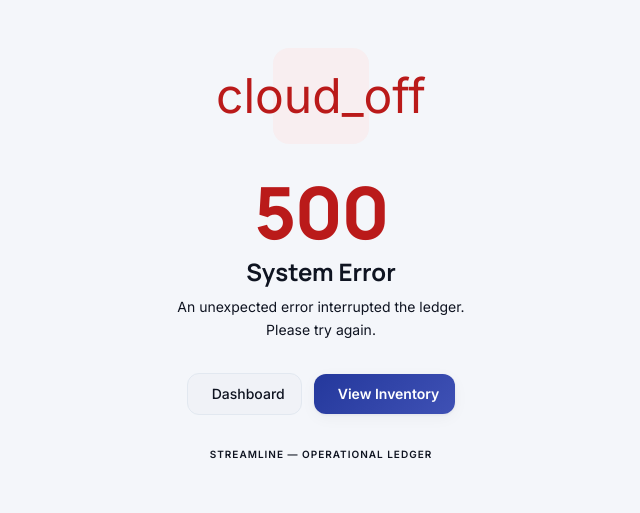
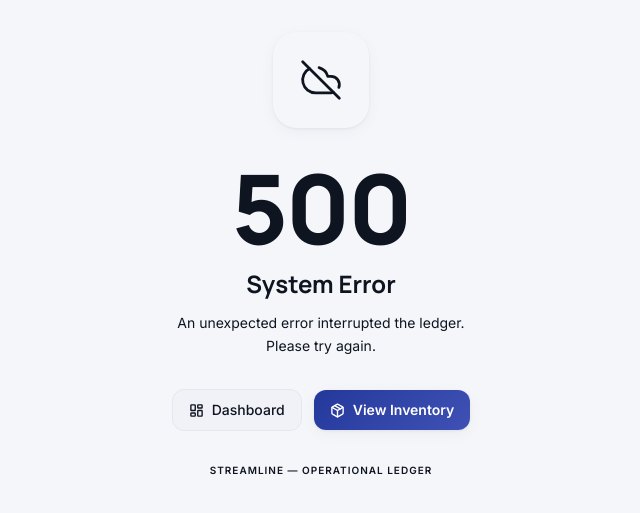
Before and after one commit to DAlejandroCl/streamline-inventory, a React (Vite) app in the folder frontend/: page / in a window 1280 px wide. Shown: the part 145-658 px from the top of the page, without its empty margins (319-959 px from the left). Built offline with nearby package versions, Linux system fonts and the light colour scheme; no server answers.

Commit message:
feat: implement ErrorPage — differentiated 404/500 with Lucide icons and gradient status code

```diff
--- a/frontend/src/pages/ErrorPage.tsx
+++ b/frontend/src/pages/ErrorPage.tsx
@@ -1,4 +1,5 @@
 import { isRouteErrorResponse, useRouteError, Link } from "react-router-dom";
+import { SearchX, CloudOff, AlertOctagon, LayoutDashboard, Package } from "lucide-react";
 import Button from "../components/ui/Button";
 
 export default function ErrorPage() {
@@ -7,62 +8,59 @@ export default function ErrorPage() {
   let status = 500;
   let title = "System Error";
   let description = "An unexpected error interrupted the ledger. Please try again.";
-  let icon = "cloud_off";
+  let Icon = CloudOff;
 
   if (isRouteErrorResponse(error)) {
     status = error.status;
     if (status === 404) {
       title = "Record Not Found";
       description = "The entry you're looking for doesn't exist in the ledger or has been removed.";
-      icon = "search_off";
+      Icon = SearchX;
     } else if (status === 400) {
       title = "Invalid Request";
       description = "The request could not be processed. Please check the data and try again.";
-      icon = "error_outline";
+      Icon = AlertOctagon;
     }
   }
 
   const is404 = status === 404;
 
   return (
-    <div className="min-h-screen bg-[var(--color-background)] flex items-center justify-center px-6">
+    <div
+      className="min-h-screen flex items-center justify-center px-6"
+      style={{ background: "var(--color-background)" }}
+    >
       <div className="max-w-md w-full text-center space-y-8">
         {/* ICON */}
         <div className="flex justify-center">
           <div
             className={[
-              "w-24 h-24 rounded-2xl flex items-center justify-center",
-              "glass-nav shadow-ambient",
-              is404
-                ? "bg-[var(--color-primary-fixed)]/30"
-                : "bg-[var(--color-error-container)]/30",
+              "w-24 h-24 rounded-3xl flex items-center justify-center shadow-card",
+              is404 ? "bg-[var(--color-primary-container)" : "bg-[var(--color-error-container)",
             ].join(" ")}
           >
-            <span
-              className={[
-                "material-symbols-outlined text-5xl leading-none",
-                is404 ? "text-[var(--color-primary)]" : "text-[var(--color-error)]",
-              ].join(" ")}
-            >
-              {icon}
-            </span>
+            <Icon
+              size={44}
+              strokeWidth={1.5}
+              className={is404 ? "text-[var(--color-primary)" : "text-[var(--color-error)"}
+            />
           </div>
         </div>
 
-        {/* STATUS CODE */}
-        <div className="space-y-2">
+        {/* CONTENT */}
+        <div className="space-y-3">
           <p
             className={[
-              "text-7xl font-extrabold font-headline tracking-tight",
-              is404 ? "text-[var(--color-primary)]" : "text-[var(--color-error)]",
+              "text-8xl font-extrabold font-headline tracking-tight",
+              is404 ? "gradient-text" : "text-[var(--color-error)",
             ].join(" ")}
           >
             {status}
           </p>
-          <h1 className="text-2xl font-bold text-[var(--color-on-surface)] font-headline">
+          <h1 className="text-2xl font-bold font-headline text-[var(--color-text-primary)">
             {title}
           </h1>
-          <p className="text-sm text-[var(--color-on-surface-variant)] leading-relaxed max-w-xs mx-auto">
+          <p className="text-sm text-[var(--color-text-secondary) leading-relaxed max-w-xs mx-auto">
             {description}
           </p>
         </div>
@@ -70,17 +68,14 @@ export default function ErrorPage() {
         {/* ACTIONS */}
         <div className="flex items-center justify-center gap-3">
           <Link to="/">
-            <Button variant="secondary" icon="dashboard">
-              Dashboard
-            </Button>
+            <Button variant="secondary" icon={LayoutDashboard}>Dashboard</Button>
           </Link>
           <Link to="/products">
-            <Button icon="inventory_2">View Inventory</Button>
+            <Button icon={Package}>View Inventory</Button>
           </Link>
         </div>
 
-        {/* BRAND */}
-        <p className="text-[10px] font-bold uppercase tracking-widest text-[var(--color-outline)] font-label">
+        <p className="text-[10px] font-bold uppercase tracking-widest text-[var(--color-text-muted)">
           Streamline — Operational Ledger
         </p>
       </div>
```
